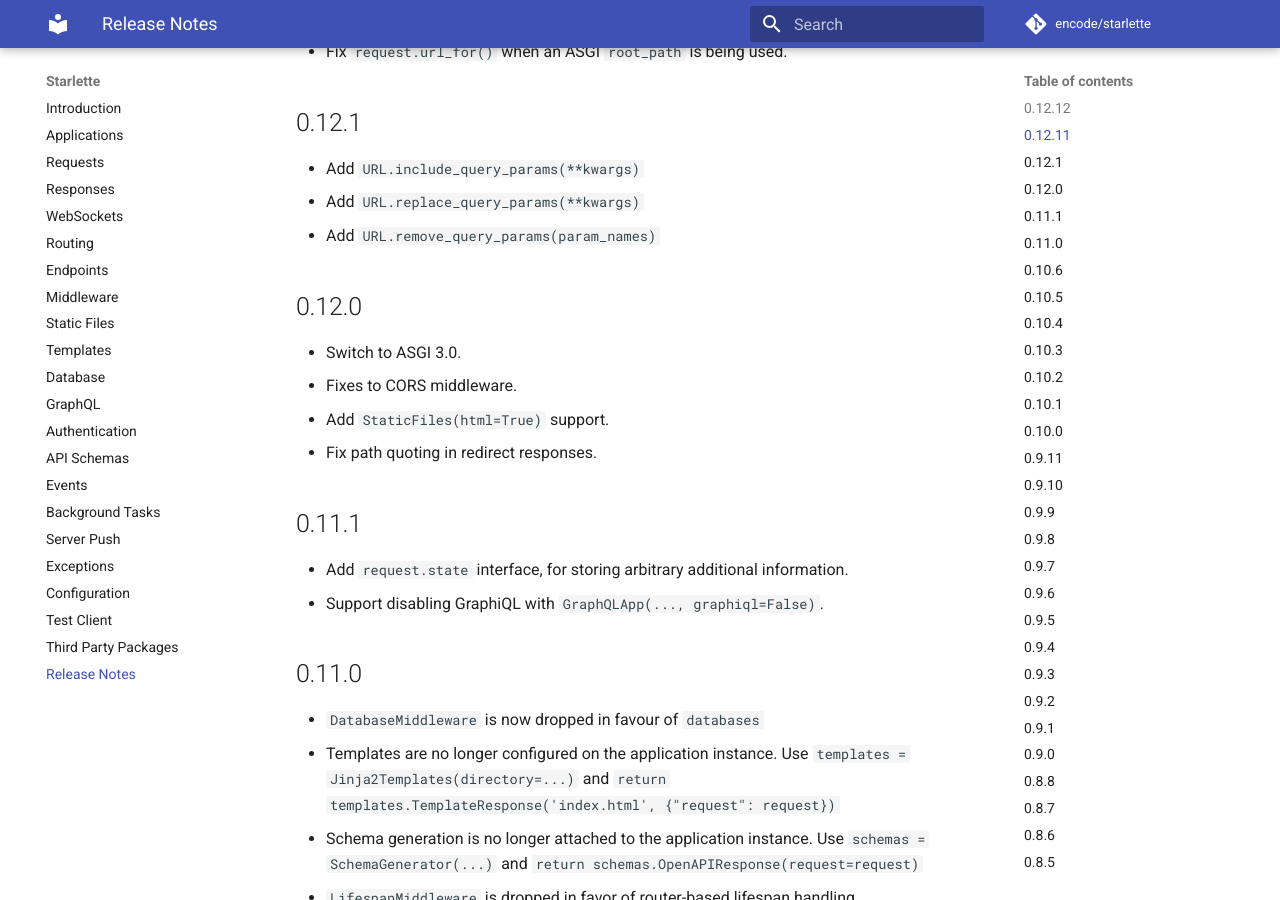
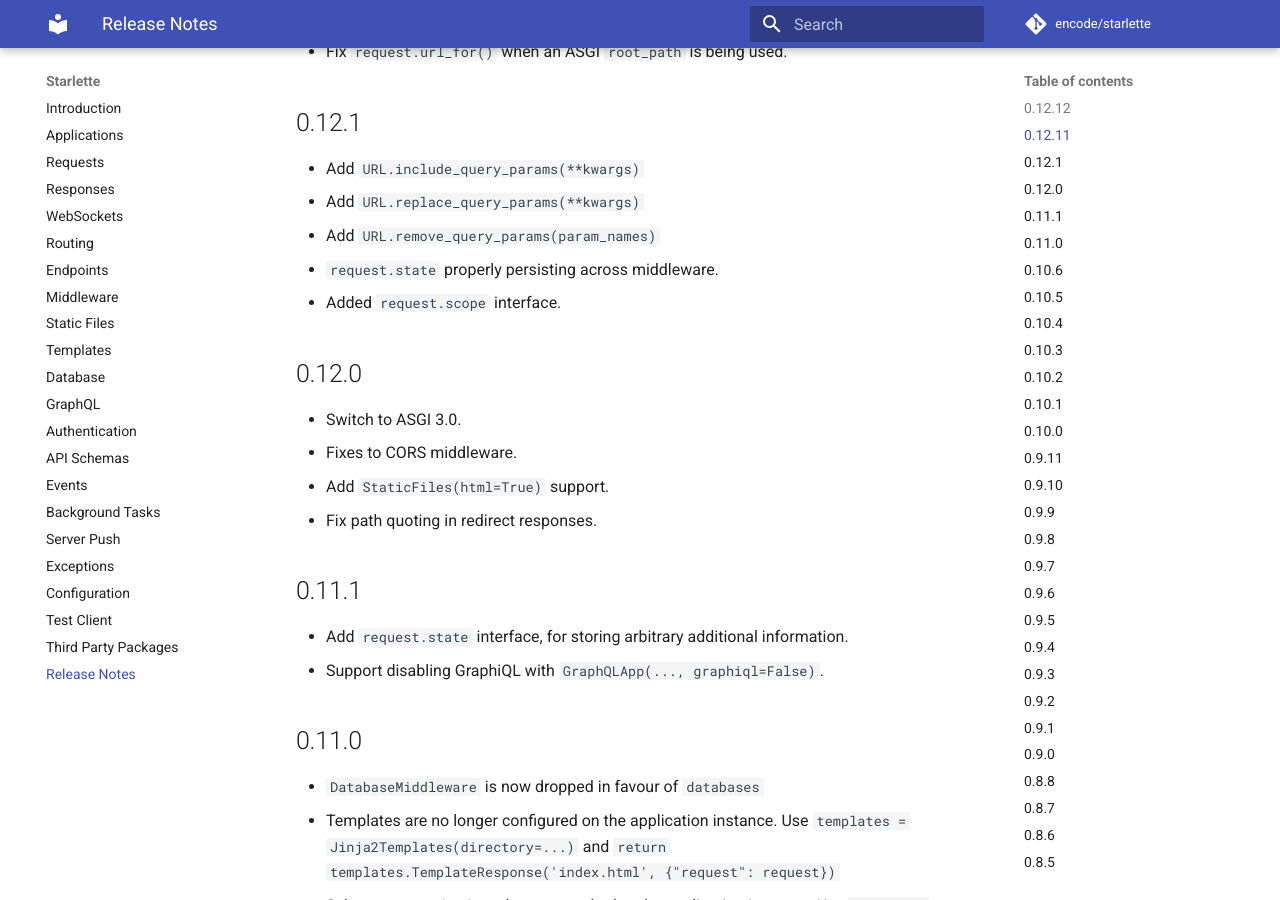
Before and after one commit to hidraco/starlette, an MkDocs documentation site: the page built from docs/release-notes.md, in a window 1280 px wide and 900 px high, scrolled down 308 px. Built offline with MkDocs 1.6.1 and Material for MkDocs 9.7.7, drawn with Linux system fonts in a browser that asks for light colours; comment, search, counter and statistics services are not loaded.

Commit message:
Update release-notes.md

```diff
--- a/docs/release-notes.md
+++ b/docs/release-notes.md
@@ -2,17 +2,19 @@
 
 * Fix `request.url_for()` for the Mount-within-a-Mount case.
 
-## 0.12.11
+## 0.12.11
 
 * Fix `request.url_for()` when an ASGI `root_path` is being used.
 
-## 0.12.1
+## 0.12.1
 
 * Add `URL.include_query_params(**kwargs)`
 * Add `URL.replace_query_params(**kwargs)`
 * Add `URL.remove_query_params(param_names)`
+* `request.state` properly persisting across middleware.
+* Added `request.scope` interface.
 
-## 0.12.0
+## 0.12.0
 
 * Switch to ASGI 3.0.
 * Fixes to CORS middleware.
```
